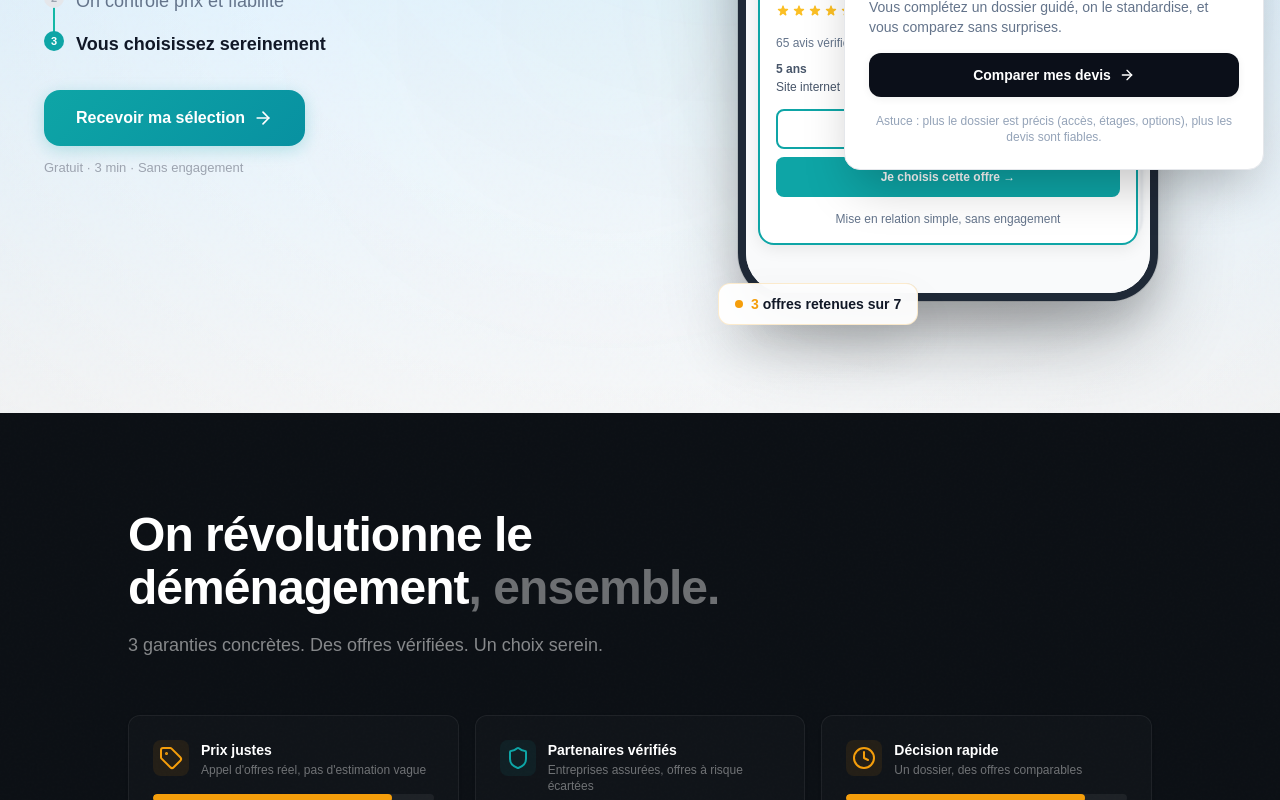
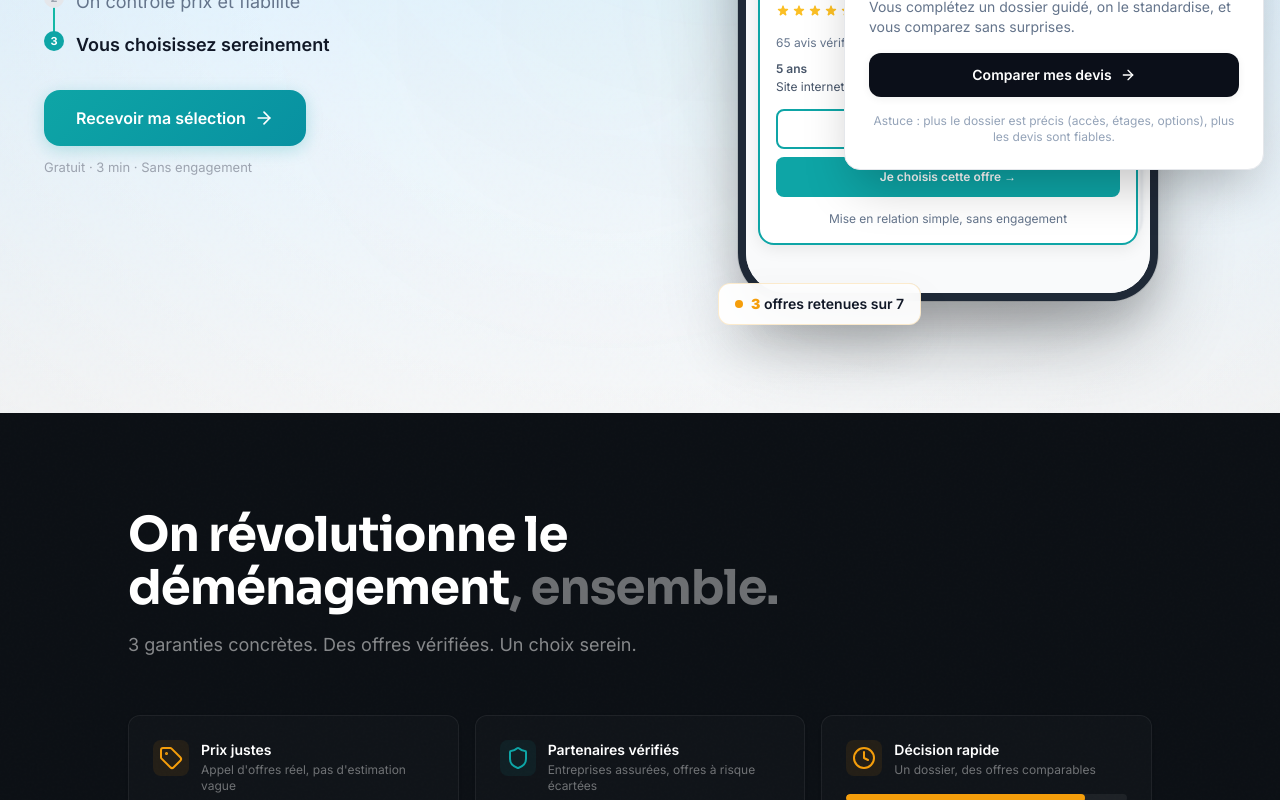
Before and after one commit to gdetaisne/moverz-fr, a Next.js app: page / in a window 1280 px wide. Shown: the part 614-1414 px from the top of the page. Built offline with nearby package versions, Linux system fonts and the light colour scheme; a web font is replaced by a local one.

Commit message:
🐛 Fix: Use next/font/google instead of broken local fonts (sora-latin.woff2 was HTML)

```diff
--- a/app/layout.tsx
+++ b/app/layout.tsx
@@ -1,5 +1,5 @@
 import type { Metadata, Viewport } from "next";
-import localFont from "next/font/local";
+import { Inter, Sora } from "next/font/google";
 import Image from "next/image";
 import "./globals.css";
 import { MOVERZ_REVIEWS, getAverageRating } from "@/lib/reviews";
@@ -12,18 +12,18 @@ import { buildTunnelUrl } from "@/lib/tunnel-url";
 import MobileMenu from "@/components/MobileMenu";
 import { Footer } from "@/components/premium/Footer";
 
-const inter = localFont({
-  src: "../public/fonts/inter-latin.woff2",
+const inter = Inter({
+  subsets: ["latin"],
   display: "swap",
   variable: "--font-inter",
-  weight: "100 900",
+  weight: ["100", "200", "300", "400", "500", "600", "700", "800", "900"],
 });
 
-const sora = localFont({
-  src: "../public/fonts/sora-latin.woff2",
+const sora = Sora({
+  subsets: ["latin"],
   display: "swap",
   variable: "--font-sora",
-  weight: "100 900",
+  weight: ["100", "200", "300", "400", "500", "600", "700", "800"],
 });
 
 export const metadata: Metadata = {
```
